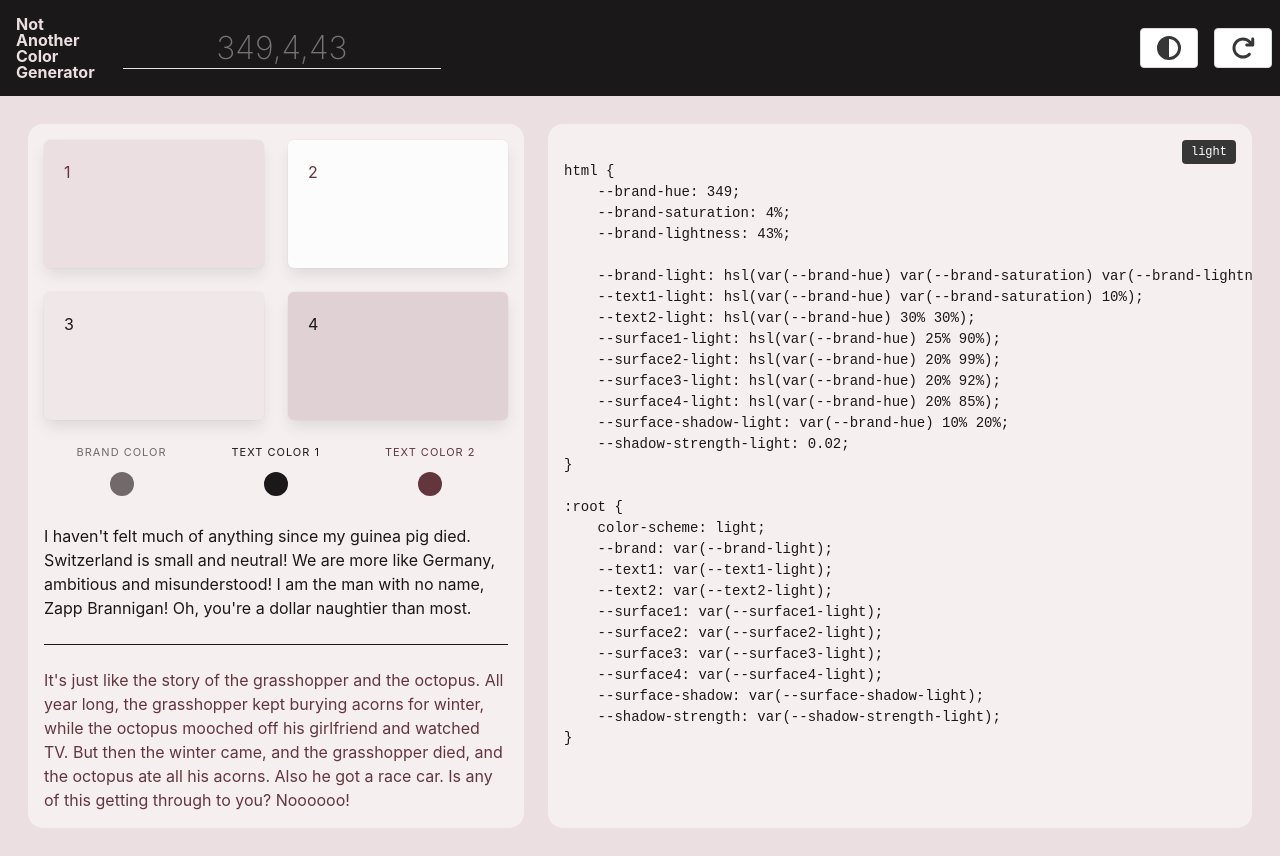
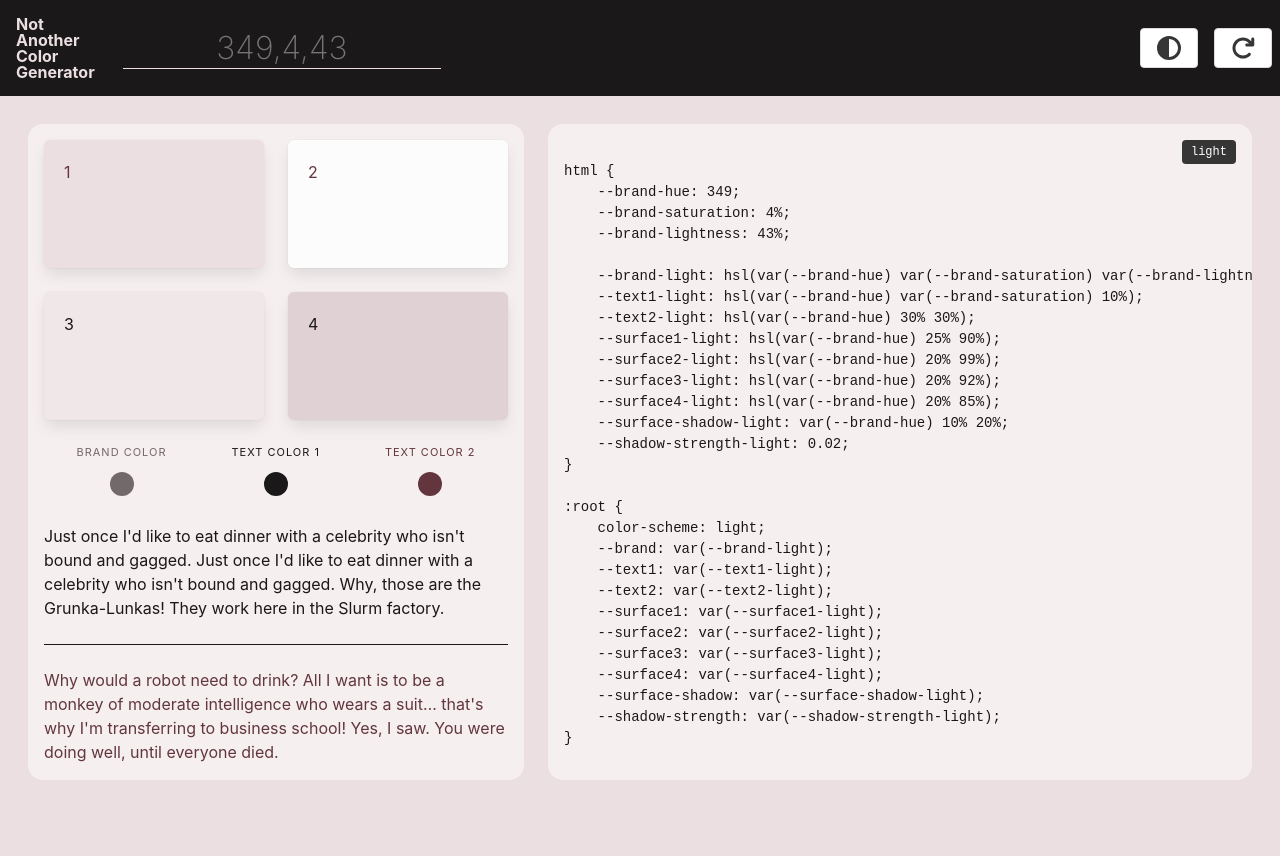
Before and after one commit to itsnelsonmartins/nacg, a React (Vite) app: page / in a window 1280 px wide. After the commit the page ends 808 px from the top, so only its background shows below. Built offline with nearby package versions, Linux system fonts and the light colour scheme.

Commit message:
added randomQuotes from Futurama

```diff
--- a/index.html
+++ b/index.html
@@ -10,6 +10,9 @@
         <div id="root"></div>
         <script type="module" src="/src/main.jsx"></script>
         <script>
+            console.log('quotes taken from http://fillerama.io/');
+        </script>
+        <script>
             console.log(
                 `      ____     ____   ____   ____\r\n     /   /\\   /   /\\ /   /\\ /   /\\ \r\n    /   /_/__/   / //   / //   / / \r\n   /   _____    / //   / //___/ / \r\n  /   /\\___/   / //   / / \\___\\/ \r\n /___/ /  /___/ //___/ //___/\\ \r\n \\___\\/   \\___\\/ \\___\\/ \\___\\/
                 `
--- /dev/null
+++ b/src/assets/quotes.js
@@ -0,0 +1,86 @@
+const quotes = [
+    {
+        quote: "Dr. Zoidberg, that doesn't make sense. But, okay! A true inspiration for the children. Yes, I saw. You were doing well, until everyone died. We don't have a brig. Say what?",
+    },
+    {
+        quote: "Why would a robot need to drink? All I want is to be a monkey of moderate intelligence who wears a suit… that's why I'm transferring to business school! Yes, I saw. You were doing well, until everyone died.",
+    },
+
+    {
+        quote: "Say it in Russian! Actually, that's still true. Oh sure! Blame the wizards! Bender! Ship! Stop bickering or I'm going to come back there and change your opinions manually! Maybe I love you so much I love you no matter who you are pretending to be.",
+    },
+
+    {
+        quote: "No! I want to live! There are still too many things I don't own! We're also Santa Claus! Aww, it's true. I've been hiding it for so long. With a warning label this big, you know they gotta be fun! And I'm his friend Jesus.",
+    },
+
+    {
+        quote: 'She also liked to shut up! And until then, I can never die? I never loved you. This is the worst kind of discrimination: the kind against me! It must be wonderful.',
+    },
+
+    {
+        quote: "Daddy Bender, we're hungry. You, minion. Lift my arm. AFTER HIM! Michelle, I don't regret this, but I both rue and lament it. But existing is basically all I do! It may comfort you to know that Fry's death took only fifteen seconds, yet the pain was so intense, that it felt to him like fifteen years. And it goes without saying, it caused him ,to empty his bowels.",
+    },
+
+    {
+        quote: "Oh, but you can. But you may have to metaphorically make a deal with the devil. And by 'devil', I mean Robot Devil. And by 'metaphorically', I mean get your coat. Fatal. You won't have time for sleeping, soldier, not with all the bed making you'll be doing.",
+    },
+
+    {
+        quote: "It's a T. It goes 'tuh'. Bender, being God isn't easy. If you do too much, people get dependent on you, and if you do nothing, they lose hope. You have to use a light touch. Like a safecracker, or a pickpocket.",
+    },
+
+    {
+        quote: "This is the worst kind of discrimination: the kind against me! You've killed me! Oh, you've killed me! We'll go deliver this crate like professionals, and then we'll go home. I daresay that Fry has discovered the smelliest object in the known universe!",
+    },
+
+    {
+        quote: "Tell them I hate them. You'll have all the Slurm you can drink when you're partying with Slurms McKenzie! Daylight and everything. Stop it, stop it. It's fine. I will 'destroy' you! Stop! Don't shoot fire stick in space canoe! Cause explosive decompression!",
+    },
+
+    {
+        quote: "Whoa a real live robot; or is that some kind of cheesy New Year's costume? Kids don't turn rotten just from watching TV. OK, this has gotta stop. I'm going to remind Fry of his humanity the way only a woman can.",
+    },
+
+    {
+        quote: "One hundred dollars. Shinier than yours, meatbag. Soothe us with sweet lies. Yeah, and if you were the pope they'd be all, 'Straighten your pope hat.' And 'Put on your good vestments.'",
+    },
+
+    {
+        quote: "Who are those horrible orange men? Ah, the 'Breakfast Club' soundtrack! I can't wait til I'm old enough to feel ways about stuff! Uh, is the puppy mechanical in any way? You guys realize you live in a sewer, right?",
+    },
+
+    {
+        quote: "Oh yeah, good luck with that. I don't want to be rescued. We're rescuing ya. Michelle, I don't regret this, but I both rue and lament it. Throw her in the brig.",
+    },
+
+    {
+        quote: "Ah, computer dating. It's like pimping, but you rarely have to use the phrase 'upside your head.' Take me to your leader! This is the worst kind of discrimination: the kind against me!",
+    },
+
+    {
+        quote: "You're going to do his laundry? Also Zoidberg. Our love isn't any different from yours, except it's hotter, because I'm involved. Of all the friends I've had… you're the first.",
+    },
+
+    {
+        quote: "Fry, you can't just sit here in the dark listening to classical music. No! The kind with looting and maybe starting a few fires! You guys realize you live in a sewer, right? Take me to your leader! Robot 1-X, save my friends! And Zoidberg!",
+    },
+
+    {
+        quote: "That's a popular name today. Little 'e', big 'B'? I am Singing Wind, Chief of the Martians. Guess again. Ah, yes! John Quincy Adding Machine. He struck a chord with the voters when he pledged not to go on a killing spree.",
+    },
+
+    {
+        quote: "I'm sorry, guys. I never meant to hurt you. Just to destroy everything you ever believed in. Yes, except the Dave Matthews Band doesn't rock.",
+    },
+
+    {
+        quote: "I love this planet! I've got wealth, fame, and access to the depths of sleaze that those things bring. Is today's hectic lifestyle making you tense and impatient? And yet you haven't said what I told you to say! How can any of us trust you?",
+    },
+
+    {
+        quote: "Just once I'd like to eat dinner with a celebrity who isn't bound and gagged. Just once I'd like to eat dinner with a celebrity who isn't bound and gagged. Why, those are the Grunka-Lunkas! They work here in the Slurm factory.",
+    },
+];
+
+export default quotes;
--- a/src/components/display.component.jsx
+++ b/src/components/display.component.jsx
@@ -1,7 +1,21 @@
+import { useState } from 'react';
 import { FontAwesomeIcon } from '@fortawesome/react-fontawesome';
 import { faCircle } from '@fortawesome/free-solid-svg-icons';
 
+import quotes from '../assets/quotes';
+
 const Display = () => {
+    const getRandomObject = (array) => {
+        const randomObject = array[Math.floor(Math.random() * array.length)];
+        return randomObject;
+    };
+
+    const [randomQuotes, setRandomQuotes] = useState(() => {
+        const quoteOne = getRandomObject(quotes).quote;
+        const quoteTwo = getRandomObject(quotes).quote;
+        return { quoteOne, quoteTwo };
+    });
+
     return (
         <div className='wrapper'>
             <div className='tile is-ancestor'>
@@ -49,21 +63,9 @@ const Display = () => {
                         </div>
                     </div>
                 </div>
-                <p className='textColor1'>
-                    I haven't felt much of anything since my guinea pig died.
-                    Switzerland is small and neutral! We are more like Germany,
-                    ambitious and misunderstood! I am the man with no name, Zapp
-                    Brannigan! Oh, you're a dollar naughtier than most.
-                </p>
+                <p className='textColor1'>{randomQuotes.quoteOne}</p>
                 <hr />
-                <p className='textColor2'>
-                    It's just like the story of the grasshopper and the octopus.
-                    All year long, the grasshopper kept burying acorns for
-                    winter, while the octopus mooched off his girlfriend and
-                    watched TV. But then the winter came, and the grasshopper
-                    died, and the octopus ate all his acorns. Also he got a race
-                    car. Is any of this getting through to you? Noooooo!
-                </p>
+                <p className='textColor2'>{randomQuotes.quoteTwo}</p>
             </div>
         </div>
     );
```
